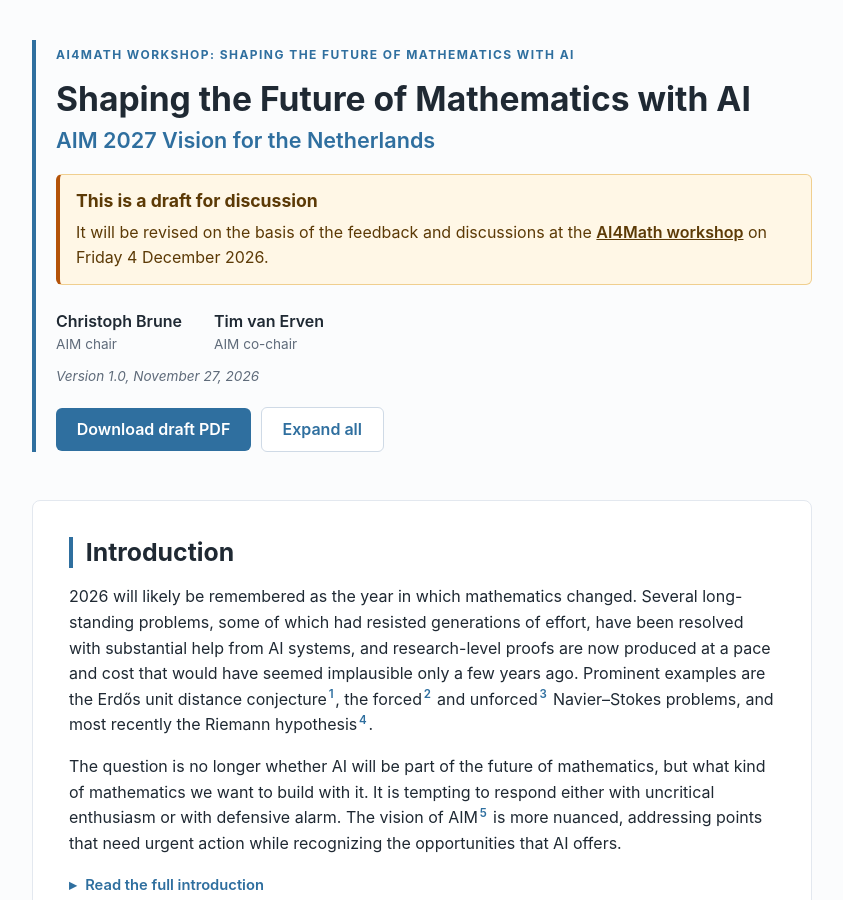
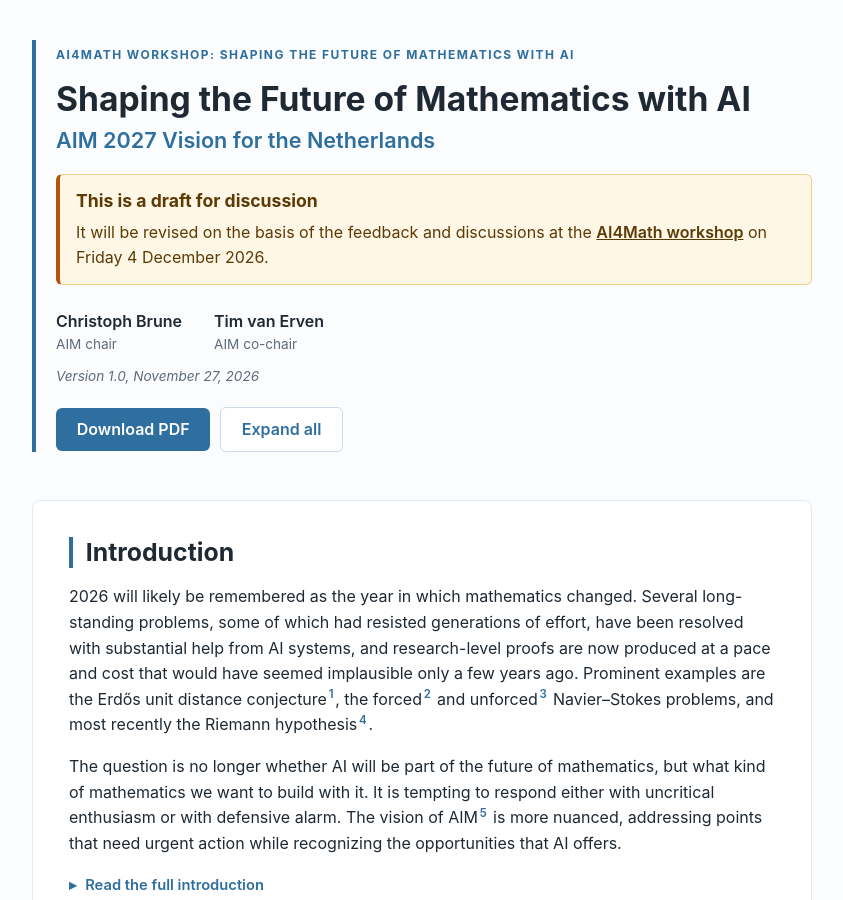
Before and after one commit to ai4mathnl/ai4mathnl.github.io, a Jekyll site: the page built from vision.html, in a window 1280 px wide and 900 px high. Shown: the whole window, without its empty margins (218-1061 px from the left). Built offline with Jekyll 4.4.1, drawn with Linux system fonts in a browser that asks for light colours.

Commit message:
Drop "draft" from the vision page's download button

```diff
--- a/vision.html
+++ b/vision.html
@@ -36,7 +36,7 @@ image: /assets/img/social-card.png
   </ul>
   <p class="vision-date">{{ vision.date }}</p>
   <p class="hero__actions">
-    <a class="button" href="{{ '/assets/' | relative_url }}{{ vision.pdf_url }}">Download {% if site.vision_draft %}draft {% endif %}PDF</a>
+    <a class="button" href="{{ '/assets/' | relative_url }}{{ vision.pdf_url }}">Download PDF</a>
     {%- comment %} Shown by vision.js: without scripts it could not do anything. {% endcomment -%}
     <button class="button button--quiet" type="button" data-vision-toggle hidden>Expand all</button>
   </p>
```
